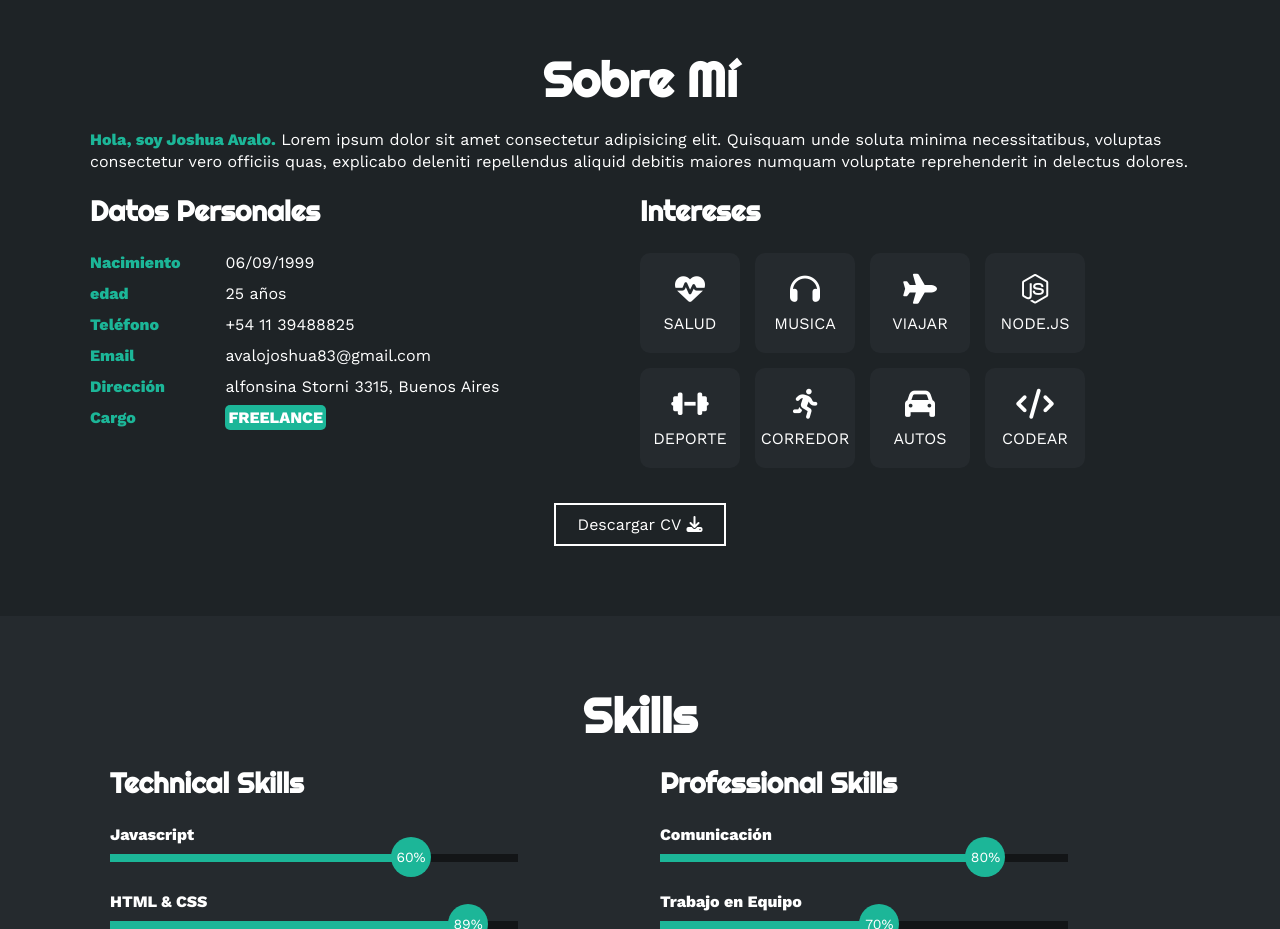
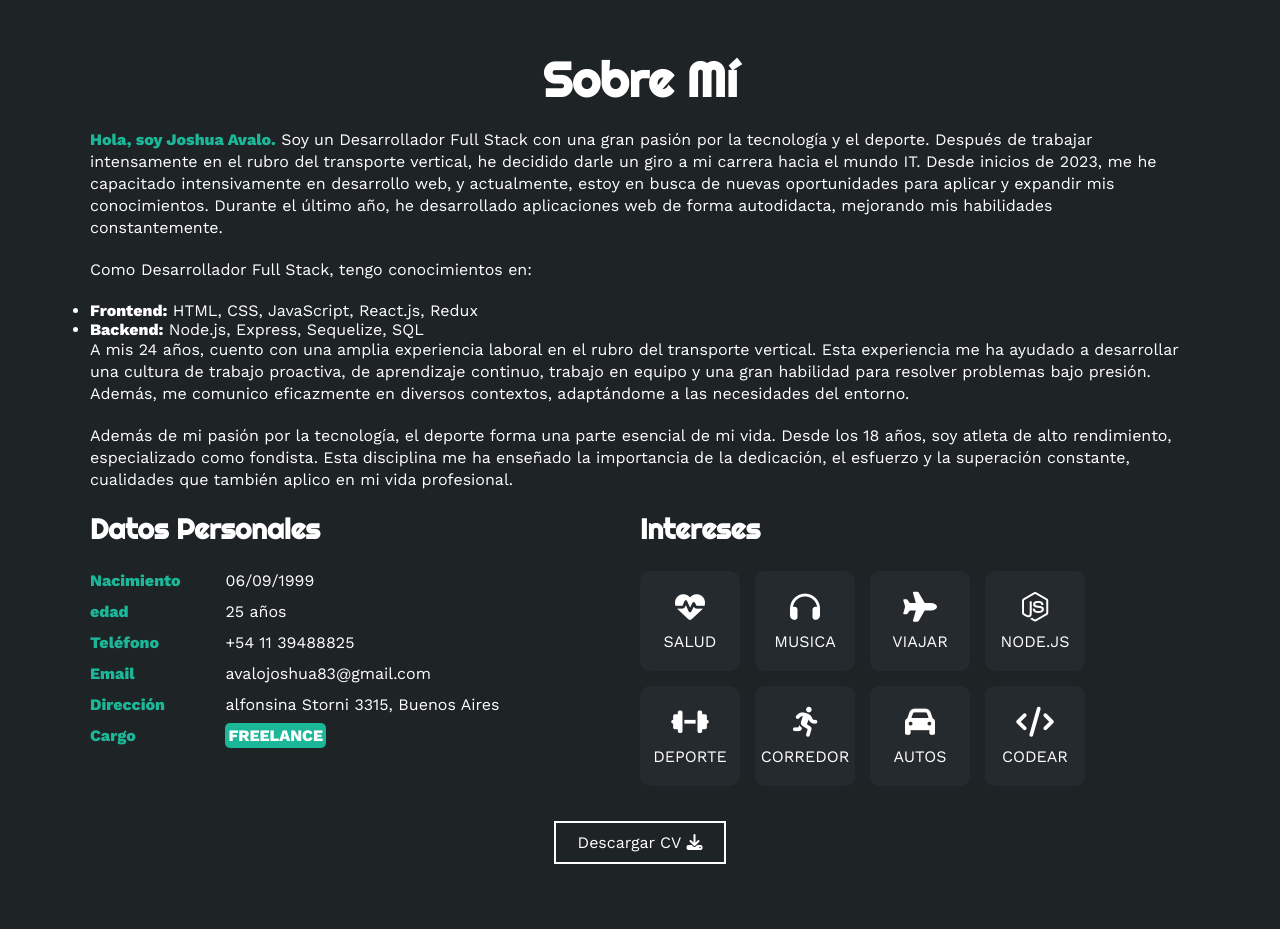
Before and after one commit to joshuaavalo/Portfolio-Joshua, a plain HTML site: page index.html in a window 1280 px wide. Shown: the part 820-1749 px from the top of the page. Drawn offline with nearby package versions, Linux system fonts and the light colour scheme.

Commit message:
actualizacion 1.3

```diff
--- a/index.html
+++ b/index.html
@@ -53,7 +53,17 @@
     <section id="sobremi" class="sobremi">
         <div class="contenido-seccion">
             <h2>Sobre Mí</h2>
-            <p><span>Hola, soy Joshua Avalo.</span> Lorem ipsum dolor sit amet consectetur adipisicing elit. Quisquam unde soluta minima necessitatibus, voluptas consectetur vero officiis quas, explicabo deleniti repellendus aliquid debitis maiores numquam voluptate reprehenderit in delectus dolores.</p>
+            <p><span>Hola, soy Joshua Avalo.</span> Soy un Desarrollador Full Stack con una gran pasión por la tecnología y el deporte. Después de trabajar intensamente en el rubro del transporte vertical, he decidido darle un giro a mi carrera hacia el mundo IT. Desde inicios de 2023, me he capacitado intensivamente en desarrollo web, y actualmente, estoy en busca de nuevas oportunidades para aplicar y expandir mis conocimientos. Durante el último año, he desarrollado aplicaciones web de forma autodidacta, mejorando mis habilidades constantemente.</p>
+
+        <p>Como Desarrollador Full Stack, tengo conocimientos en:</p>
+        <ul>
+            <li><strong>Frontend:</strong> HTML, CSS, JavaScript, React.js, Redux</li>
+            <li><strong>Backend:</strong> Node.js, Express, Sequelize, SQL</li>
+        </ul>
+
+        <p>A mis 24 años, cuento con una amplia experiencia laboral en el rubro del transporte vertical. Esta experiencia me ha ayudado a desarrollar una cultura de trabajo proactiva, de aprendizaje continuo, trabajo en equipo y una gran habilidad para resolver problemas bajo presión. Además, me comunico eficazmente en diversos contextos, adaptándome a las necesidades del entorno.</p>
+
+        <p>Además de mi pasión por la tecnología, el deporte forma una parte esencial de mi vida. Desde los 18 años, soy atleta de alto rendimiento, especializado como fondista. Esta disciplina me ha enseñado la importancia de la dedicación, el esfuerzo y la superación constante, cualidades que también aplico en mi vida profesional.</p>
 
             <div class="fila">
                 <!-- datos personales -->
```
